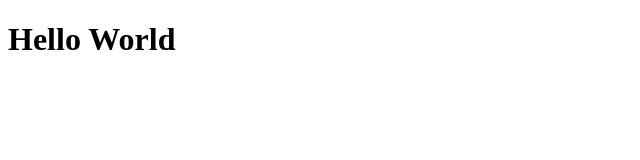
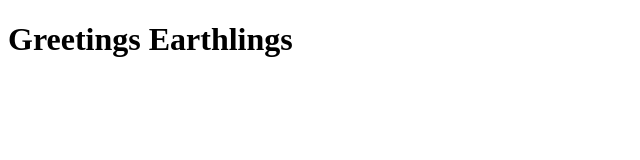
Before and after one commit to pgm-behlsava/pgm-myfirstrepo, a plain HTML site: page index.html in a window 1280 px wide. Shown: the whole page, without its empty margins (0-640 px from the left). Drawn offline with Linux system fonts and the light colour scheme.

Commit message:
made changes to content of h1 in index.html

```diff
--- a/index.html
+++ b/index.html
@@ -6,6 +6,6 @@
     <title>My Personal Website</title>
 </head>
 <body>
-    <h1>Hello World</h1>
+    <h1>Greetings Earthlings</h1>
 </body>
 </html>
```
